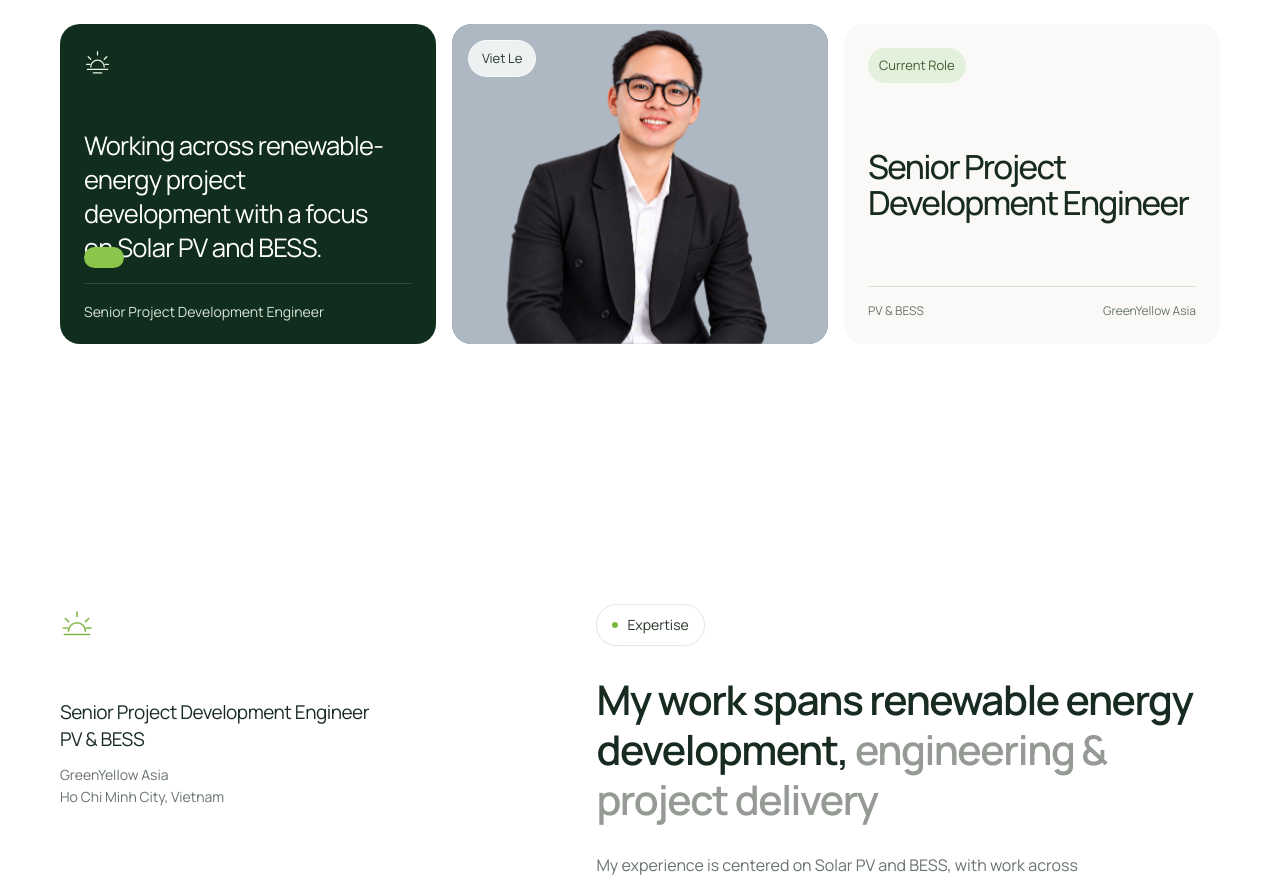
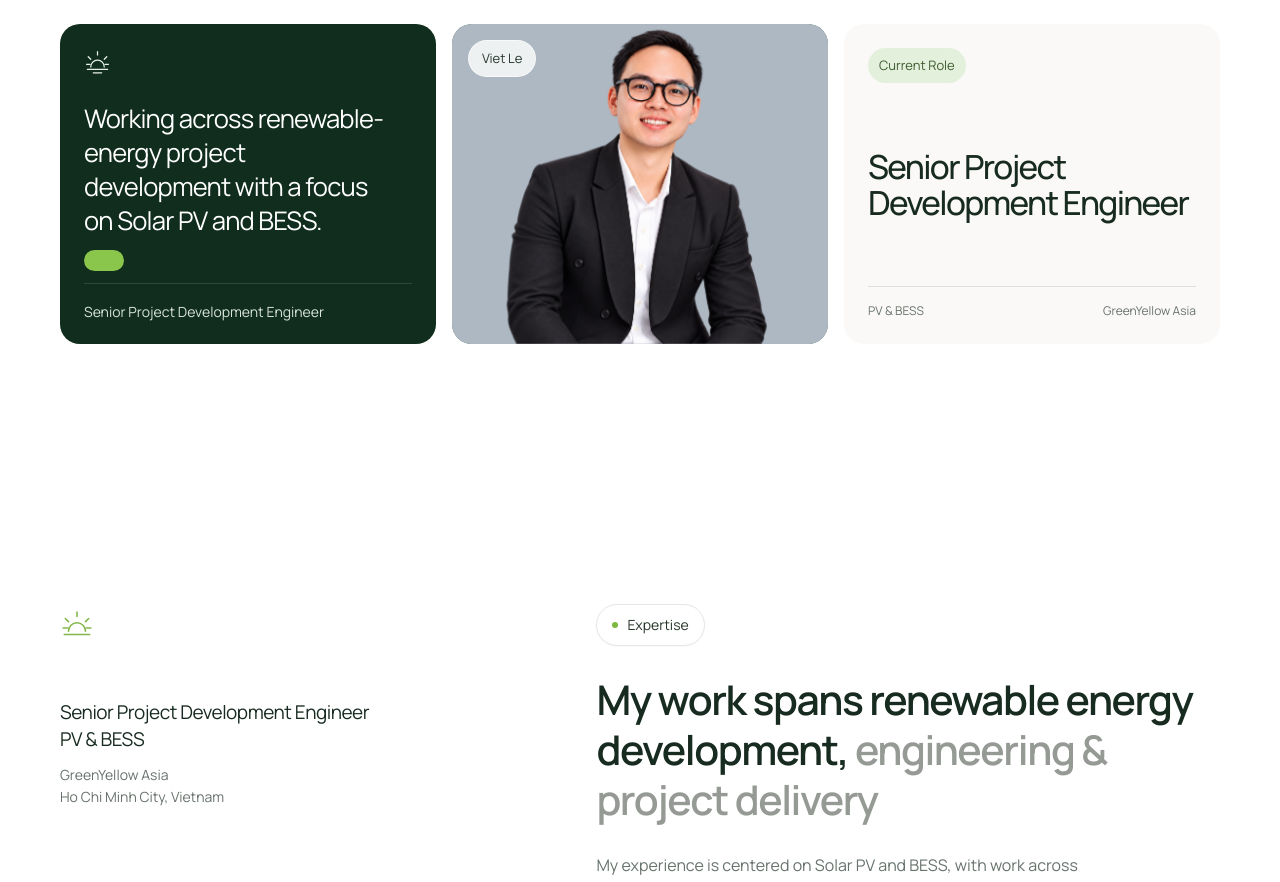
Before and after one commit to Nhutduyasda/viet-le-portfolio, a Next.js app: page / in a window 1280 px wide. Shown: the part 1239-2121 px from the top of the page. Built offline with nearby package versions, Linux system fonts and the light colour scheme.

Commit message:
Keep About accent clear of card copy

```diff
--- a/src/app/globals.css
+++ b/src/app/globals.css
@@ -111,9 +111,9 @@ html { scroll-behavior: smooth; }
 .about-card { position: relative; min-width: 0; height: 320px; overflow: hidden; border-radius: 20px; }
 .about-card-dark { display: flex; flex-direction: column; padding: 26px 24px 22px; background: #102d1e; color: #fff; }
 .about-sun-icon { width: 27px; height: 27px; fill: none; stroke: #e7f1e3; stroke-width: 1.5; stroke-linecap: round; stroke-linejoin: round; }
-.about-card-statement { max-width: 310px; margin: auto 0 18px; font-size: clamp(23px, 2vw, 29px); line-height: 1.33; letter-spacing: -.03em; }
+.about-card-statement { max-width: 310px; margin: auto 0 12px; font-size: clamp(23px, 2vw, 29px); line-height: 1.33; letter-spacing: -.03em; }
 .about-card-foot { display: flex; align-items: center; gap: 12px; border-top: 1px solid #ffffff20; padding-top: 17px; color: #d8e4d8; font-size: 14px; }
-.about-card-indicator { position: absolute; left: 24px; bottom: 76px; display: block; width: 40px; height: 21px; border-radius: 999px; background: #8ac64c; }
+.about-card-indicator { display: block; align-self: flex-start; flex: none; width: 40px; height: 21px; margin-bottom: 12px; border-radius: 999px; background: #8ac64c; }
 .about-card-image { background: #517263; }
 .about-photo { object-fit: cover; object-position: 60% center; }
 .about-image-tag { position: absolute; left: 50%; top: 50%; transform: translate(-50%, -50%); border-radius: 999px; background: #e9f1e8d9; padding: 12px 17px; color: #1c3425; font-size: 14px; white-space: nowrap; backdrop-filter: blur(8px); }
```
